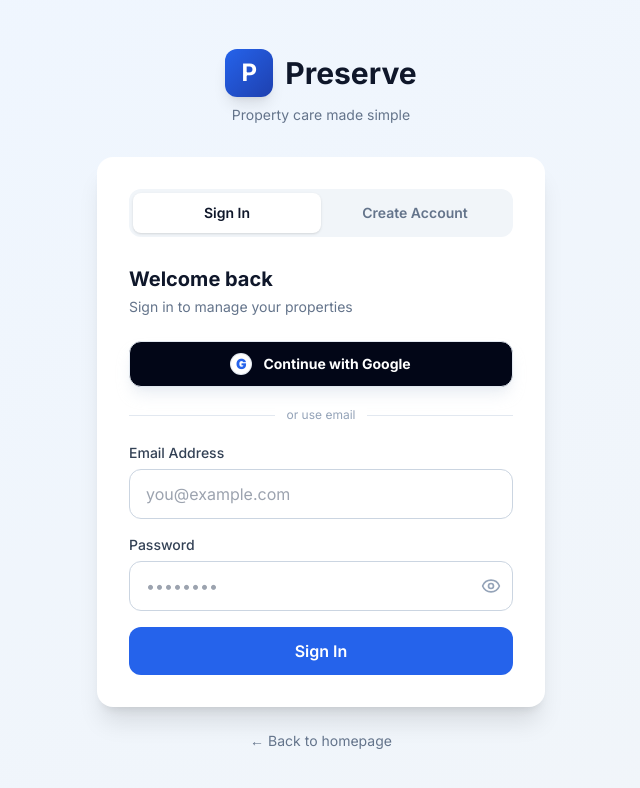
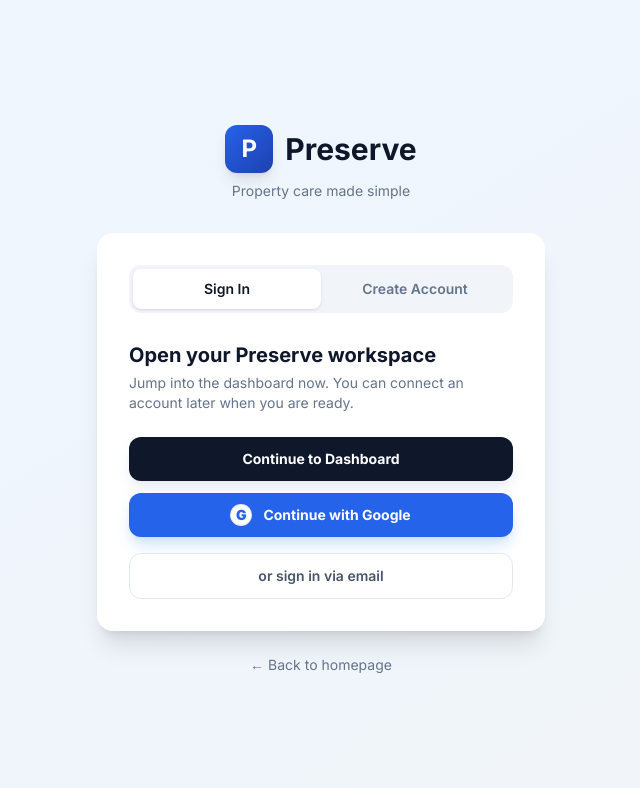
Before and after one commit to Iamtoluakin/preserve, a Next.js app: page /login in a window 1280 px wide. Shown: the top 788 px of the page, without its empty margins (319-959 px from the left). Built offline with nearby package versions, Linux system fonts and the light colour scheme; no server answers.

Commit message:
Polish open login options

```diff
--- a/src/app/login/page.tsx
+++ b/src/app/login/page.tsx
@@ -58,10 +58,16 @@
   const [password, setPassword] = useState('');
   const [name, setName] = useState('');
   const [showPassword, setShowPassword] = useState(false);
+  const [showEmailForm, setShowEmailForm] = useState(false);
   const [loading, setLoading] = useState(false);
   const [oauthLoading, setOauthLoading] = useState(false);
   const [error, setError] = useState('');
   const [signupDone, setSignupDone] = useState(false);
+
+  const getNextPath = () => {
+    if (typeof window === 'undefined') return '/dashboard';
+    return new URLSearchParams(window.location.search).get('next') || '/dashboard';
+  };
 
   useEffect(() => {
     let active = true;
@@ -73,8 +79,7 @@
         await ensureUserProfile();
         await saveAppSession(accessToken);
 
-        const next = new URLSearchParams(window.location.search).get('next') || '/dashboard';
-        router.push(next);
+        router.push(getNextPath());
         router.refresh();
       } catch (err: any) {
         setError(err.message || 'Could not complete sign in. Please try again.');
@@ -131,8 +136,7 @@
 
         await saveAppSession(accessToken);
 
-        const next = new URLSearchParams(window.location.search).get('next') || '/dashboard';
-        router.push(next);
+        router.push(getNextPath());
         router.refresh();
       } else {
         if (!name.trim()) { setError('Please enter your name.'); setLoading(false); return; }
@@ -167,11 +171,12 @@
   const handleGoogleSignIn = async () => {
     setError('');
     setOauthLoading(true);
+    const next = getNextPath();
 
     const { error } = await supabase.auth.signInWithOAuth({
       provider: 'google',
       options: {
-        redirectTo: `${getSiteUrl()}/login`,
+        redirectTo: `${getSiteUrl()}/login?next=${encodeURIComponent(next)}`,
         queryParams: {
           access_type: 'offline',
           prompt: 'select_account',
@@ -183,6 +188,10 @@
       setOauthLoading(false);
       setError(error.message || 'Could not start Google sign in.');
     }
+  };
+
+  const continueWithoutSignIn = () => {
+    router.push(getNextPath());
   };
 
   if (signupDone) {
@@ -233,10 +242,10 @@
           </div>
 
           <h2 className="text-xl font-bold text-slate-900 mb-1">
-            {mode === 'login' ? 'Welcome back' : 'Get started for free'}
+            Open your Preserve workspace
           </h2>
           <p className="text-slate-500 text-sm mb-6">
-            {mode === 'login' ? 'Sign in to manage your properties' : 'Add your properties and choose your plan'}
+            Jump into the dashboard now. You can connect an account later when you are ready.
           </p>
 
           {error && (
@@ -245,24 +254,32 @@
 
           <button
             type="button"
+            onClick={continueWithoutSignIn}
+            className="mb-3 flex w-full items-center justify-center rounded-xl bg-slate-900 px-4 py-3 text-sm font-bold text-white shadow-lg shadow-slate-200/80 transition hover:-translate-y-0.5 hover:bg-slate-800 hover:shadow-xl"
+          >
+            Continue to Dashboard
+          </button>
+
+          <button
+            type="button"
             onClick={handleGoogleSignIn}
             disabled={loading || oauthLoading}
-            className="group mb-5 flex w-full items-center justify-center gap-3 rounded-xl border border-slate-200 bg-slate-950 px-4 py-3 text-sm font-bold text-white shadow-lg shadow-slate-200/70 transition hover:-translate-y-0.5 hover:bg-slate-900 hover:shadow-xl disabled:translate-y-0 disabled:cursor-not-allowed disabled:opacity-60"
+            className="group mb-4 flex w-full items-center justify-center gap-3 rounded-xl bg-blue-600 px-4 py-3 text-sm font-bold text-white shadow-lg shadow-blue-200/80 transition hover:-translate-y-0.5 hover:bg-blue-700 hover:shadow-xl disabled:translate-y-0 disabled:cursor-not-allowed disabled:opacity-60"
           >
             {oauthLoading ? <Loader2 className="w-4 h-4 animate-spin" /> : <GoogleMark />}
             Continue with Google
           </button>
 
-          <div className="relative mb-5">
-            <div className="absolute inset-0 flex items-center">
-              <div className="w-full border-t border-slate-200" />
-            </div>
-            <div className="relative flex justify-center text-xs">
-              <span className="bg-white px-3 text-slate-400">or use email</span>
-            </div>
-          </div>
-
-          <form onSubmit={handleSubmit} className="space-y-4">
+          {!showEmailForm ? (
+            <button
+              type="button"
+              onClick={() => setShowEmailForm(true)}
+              className="w-full rounded-xl border border-slate-200 bg-white px-4 py-3 text-sm font-semibold text-slate-600 transition hover:border-blue-200 hover:bg-blue-50 hover:text-blue-700"
+            >
+              or sign in via email
+            </button>
+          ) : (
+            <form onSubmit={handleSubmit} className="space-y-4 border-t border-slate-100 pt-5">
               {mode === 'signup' && (
                 <div>
                   <label className="block text-sm font-medium text-slate-700 mb-1.5">Full Name</label>
@@ -295,7 +312,8 @@
                 {mode === 'login' ? 'Sign In' : 'Create Free Account'}
               </button>
             </form>
-          {mode === 'signup' && (
+          )}
+          {showEmailForm && mode === 'signup' && (
             <p className="text-xs text-slate-400 text-center mt-4">By signing up you agree to our Terms of Service and Privacy Policy.</p>
           )}
         </div>
```
Lines whose indentation alone changed are shown as unchanged.
